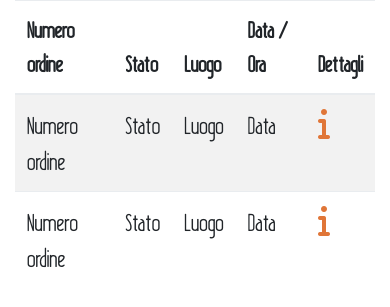
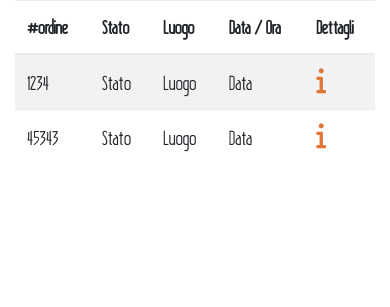
Before and after one commit to cric96/sugar-foody, a PHP site: page /ordini.php in a window 390 px wide. Shown: the part 246-553 px from the top of the page. Run offline with PHP 8.4, Linux system fonts and the light colour scheme; some libraries are stand-ins or nearby versions.

Commit message:
style refactoring

```diff
--- a/css/index-style.css
+++ b/css/index-style.css
@@ -46,7 +46,7 @@ footer.panel-footer {
 
 @media only screen and (max-width: 400px) and (orientation: portrait) {
   div#foodslider {
-    margin-top: 16% !important;
+    margin-top: 22% !important;
   }
 }
 
--- a/css/orders-style.css
+++ b/css/orders-style.css
@@ -4,3 +4,9 @@
 .my-4 {
   color : white !important;
 }
+
+@media only screen and (max-width: 600px) and (orientation: portrait) {
+  table {
+    font-size: 10pt !important;
+  }
+}
--- a/ordini.php
+++ b/ordini.php
@@ -32,7 +32,7 @@
             <table class="table table-striped">
                <thead>
                   <tr>
-                     <th>Numero ordine</th>
+                     <th>#ordine</th>
                      <th>Stato</th>
                      <th>Luogo</th>
                      <th>Data / Ora</th>
@@ -41,14 +41,14 @@
                </thead>
                <tbody>
                   <tr>
-                     <td>Numero ordine</td>
+                     <td>1234</td>
                      <td>Stato</td>
                      <td>Luogo</td>
                      <td>Data</td>
                      <td class="info"><a class="fa fa-info fa-2x" aria-hidden="true" data-toggle="modal" data-target="#myModal" href=dettagli_ordine.php><span class="hide-acc">Dettagli</span></a></td>
                   </tr>
                   <tr>
-                     <td>Numero ordine</td>
+                     <td>45343</td>
                      <td>Stato</td>
                      <td>Luogo</td>
                      <td>Data</td>
@@ -74,7 +74,7 @@
                  <table class="table table-striped">
                     <thead>
                        <tr>
-                          <th>Nome prodotto</th>
+                          <th>Prodotto</th>
                           <th>Quantità</th>
                           <th>Categoria</th>
                           <th>Prezzo</th>
@@ -82,13 +82,13 @@
                     </thead>
                     <tbody>
                        <tr>
-                          <td>Nome prodotto</td>
+                          <td>Pizza</td>
                           <td>Quantità</td>
                           <td>Categoria</td>
                           <td>Prezzo</td>
                        </tr>
                        <tr>
-                          <td>Nome prodotto</td>
+                          <td>Piadina</td>
                           <td>Quantità</td>
                           <td>Categoria</td>
                           <td>Prezzo</td>
```
